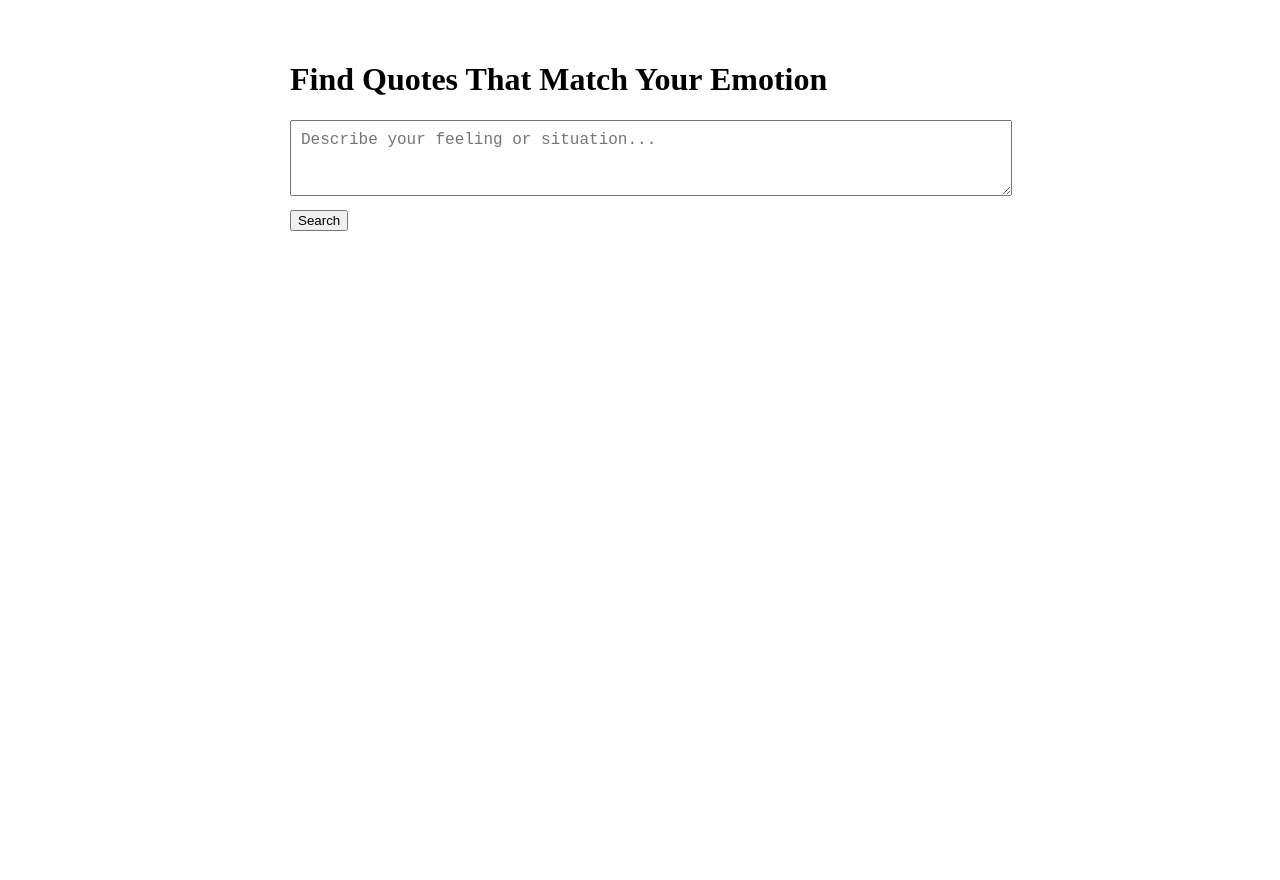
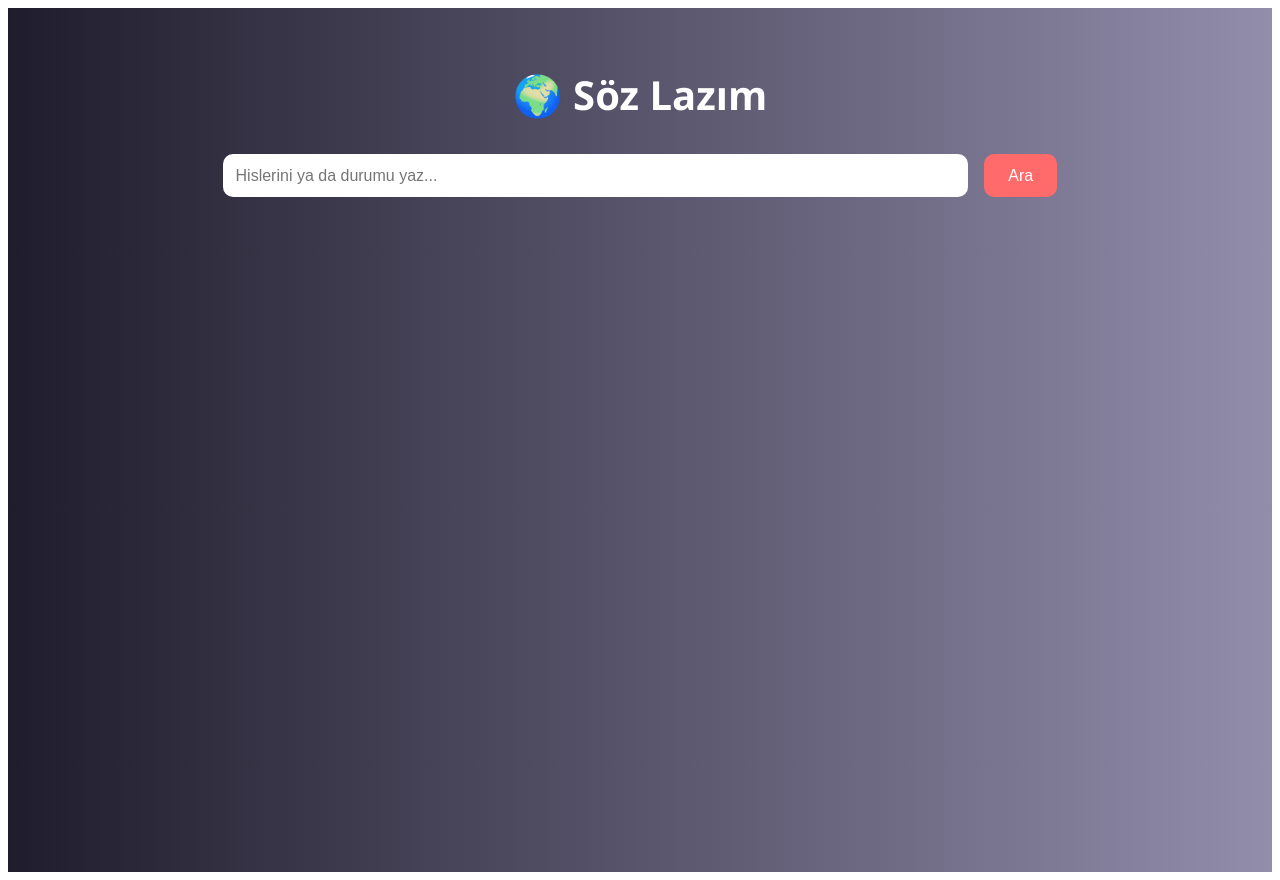
Before and after one commit to celaal/sozlazim, a Next.js app: page / in a window 1280 px wide. Before the commit the page ends 800 px from the top, so only its background shows below. Built offline with nearby package versions, Linux system fonts and the light colour scheme.

Commit message:
✨ Full UI and API Update: Global quote system

```diff
--- a/pages/api/quote.js
+++ b/pages/api/quote.js
@@ -1,42 +1,39 @@
-import { OpenAI } from 'openai';
+import { NextApiRequest, NextApiResponse } from 'next';
 
-const openai = new OpenAI({
-  apiKey: process.env.OPENAI_API_KEY,
-});
+export default async function handler(req: NextApiRequest, res: NextApiResponse) {
+  if (req.method !== 'POST') {
+    return res.status(405).json({ error: 'Method not allowed' });
+  }
 
-export default async function handler(req, res) {
-  const { input } = req.body;
+  const input = req.body.input;
+  if (!input || typeof input !== 'string') {
+    return res.status(400).json({ error: 'Invalid input' });
+  }
 
   try {
-    const response = await openai.chat.completions.create({
+    const response = await fetch('https://api.openai.com/v1/chat/completions', {
+      method: 'POST',
+      headers: {
+        'Content-Type': 'application/json',
+        Authorization: `Bearer ${process.env.OPENAI_API_KEY}`,
+      },
+      body: JSON.stringify({
         model: 'gpt-4',
         messages: [
           {
             role: 'user',
-          content: `
-The user wrote: "${input}"
-
-Your task is to return at least 10 real proverbs, quotes, or meaningful sayings from various cultures around the world that match the user's emotion or situation.
-
-For each result, provide:
-1. The original quote (in its native language)
-2. The language and country of origin
-3. The translation of the quote into the language the user wrote in
-4. The emotion or theme it relates to
-5. If known, the name of the author
-
-Use a diverse mix from global cultures. Return the result as a JSON array named "quotes".
-        `,
+            content: `The user wrote: "${input}".\n\nPlease return a list of 10 real quotes or proverbs from any country or culture (different if possible) that best match the emotion or theme of the user's sentence.\n\nFor each quote return:\n1. The original quote or proverb.\n2. The language and country of origin.\n3. The translated meaning in the user's language.\n4. The author if known.\n5. The associated emotion or theme.\n\nRespond only in JSON array format.`,
           },
         ],
+        temperature: 0.7,
+      }),
     });
 
-    const output = response.choices[0].message.content;
-    const quotes = JSON.parse(output.match(/\[.*\]/s)?.[0] || '[]');
-
-    res.status(200).json({ quotes });
+    const data = await response.json();
+    const parsed = JSON.parse(data.choices?.[0]?.message?.content || '[]');
+    return res.status(200).json(parsed);
   } catch (error) {
-    console.error('OpenAI API Error:', error.message);
-    res.status(500).json({ error: 'Failed to fetch quote' });
+    console.error(error);
+    return res.status(500).json({ error: 'Something went wrong.' });
   }
 }
--- a/pages/index.js
+++ b/pages/index.js
@@ -5,60 +5,52 @@ export default function Home() {
   const [quotes, setQuotes] = useState([]);
   const [loading, setLoading] = useState(false);
 
-  const handleSearch = async () => {
+  const handleSearch = async (e) => {
+    e.preventDefault();
     if (!input.trim()) return;
     setLoading(true);
-    try {
     const res = await fetch('/api/quote', {
       method: 'POST',
       headers: { 'Content-Type': 'application/json' },
-        body: JSON.stringify({ input }),
+      body: JSON.stringify({ input })
     });
-
     const data = await res.json();
-      setQuotes(data.quotes || []);
-    } catch (error) {
-      console.error('API error:', error);
-    } finally {
+    setQuotes(data || []);
     setLoading(false);
-    }
-  };
-
-  const handleKeyDown = (e) => {
-    if (e.key === 'Enter') {
-      e.preventDefault();
-      handleSearch();
-    }
   };
 
   return (
-    <div style={{ padding: '2rem', maxWidth: '700px', margin: '0 auto' }}>
-      <h1>Find Quotes That Match Your Emotion</h1>
-      <textarea
-        rows={3}
+    <div style={{ background: 'linear-gradient(to right, #1f1c2c, #928dab)', color: '#fff', fontFamily: 'Segoe UI, sans-serif', minHeight: '100vh', padding: '2rem' }}>
+      <h1 style={{ textAlign: 'center', fontSize: '2.5rem', fontWeight: 'bold', marginBottom: '2rem' }}>🌍 Söz Lazım</h1>
+
+      <form onSubmit={handleSearch} style={{ display: 'flex', justifyContent: 'center', gap: '1rem', marginBottom: '2rem' }}>
+        <input
+          type="text"
+          placeholder="Hislerini ya da durumu yaz..."
           value={input}
           onChange={(e) => setInput(e.target.value)}
-        onKeyDown={handleKeyDown}
-        placeholder="Describe your feeling or situation..."
-        style={{ width: '100%', padding: '10px', fontSize: '16px' }}
+          style={{ padding: '0.8rem', fontSize: '1rem', borderRadius: '10px', border: 'none', width: '60%' }}
         />
-      <button onClick={handleSearch} style={{ marginTop: '10px' }}>
-        Search
+        <button type="submit" style={{ background: '#ff6b6b', color: '#fff', border: 'none', padding: '0.8rem 1.5rem', fontSize: '1rem', borderRadius: '10px', cursor: 'pointer' }}>
+          Ara
         </button>
+      </form>
 
-      {loading && <p>Loading...</p>}
-
-      <ul>
-        {quotes.map((quote, index) => (
-          <li key={index} style={{ margin: '1rem 0', lineHeight: 1.5 }}>
-            <strong>Text:</strong> {quote.text} <br />
-            <strong>Translation:</strong> {quote.translation} <br />
-            <strong>Language:</strong> {quote.language} ({quote.country}) <br />
-            {quote.author && <strong>Author:</strong>} {quote.author} <br />
-            <strong>Theme:</strong> {quote.theme}
-          </li>
+      {loading ? (
+        <p style={{ textAlign: 'center', fontSize: '1.2rem' }}>Yükleniyor...</p>
+      ) : (
+        <div style={{ display: 'grid', gridTemplateColumns: '1fr', gap: '1.5rem' }}>
+          {quotes.map((q, i) => (
+            <div key={i} style={{ backgroundColor: 'rgba(255, 255, 255, 0.1)', padding: '1rem 1.5rem', borderRadius: '12px', boxShadow: '0 0 12px rgba(0,0,0,0.2)' }}>
+              <p><strong>📝 Orijinal:</strong> {q.text}</p>
+              <p><strong>🌐 Çeviri:</strong> {q.translation}</p>
+              <p><strong>🗺️ Ülke/Dil:</strong> {q.language}</p>
+              <p><strong>👤 Yazar:</strong> {q.author || 'Bilinmiyor'}</p>
+              <p><strong>🎭 Tema:</strong> {q.theme}</p>
+            </div>
           ))}
-      </ul>
+        </div>
+      )}
     </div>
   );
 }
```
Lines whose indentation alone changed are shown as unchanged.
